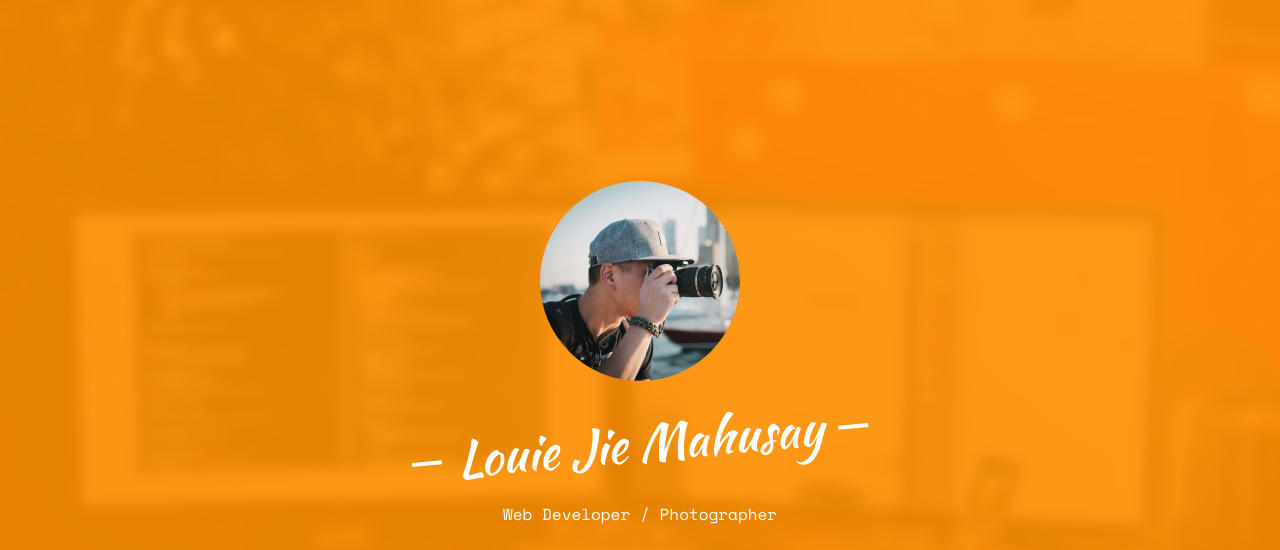
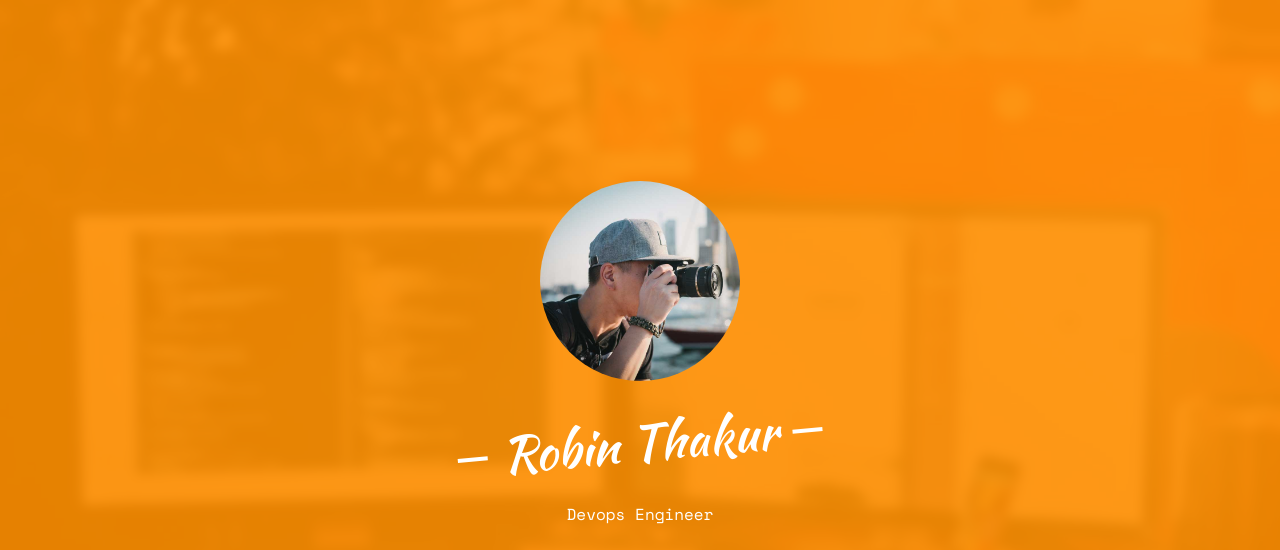
Before and after one commit to robinthakur00/portfolio-website-github-action, a plain HTML site: page index.html in a window 1280 px wide. Shown: the top 550 px of the page. Drawn offline with nearby package versions, Linux system fonts and the light colour scheme; some packages are replaced by stand-ins of ours; no server answers; files whose address does not match are found by name.

Commit message:
all files added

```diff
--- a/index.html
+++ b/index.html
@@ -8,22 +8,6 @@
 	<meta name="description" content="Free HTML5 Website Template by freehtml5.co" />
 	<meta name="keywords" content="free website templates, free html5, free template, free bootstrap, free website template, html5, css3, mobile first, responsive" />
 	<meta name="author" content="freehtml5.co" />
-
-	<!--
-	//////////////////////////////////////////////////////
-
-	FREE HTML5 TEMPLATE
-	DESIGNED & DEVELOPED by FreeHTML5.co
-
-	Website: 		http://freehtml5.co/
-	Email: 			info@freehtml5.co
-	Twitter: 		http://twitter.com/fh5co
-	Facebook: 		https://www.facebook.com/fh5co
-
-	//////////////////////////////////////////////////////
-	 -->
-
-  	<!-- Facebook and Twitter integration -->
 	<meta property="og:title" content=""/>
 	<meta property="og:image" content=""/>
 	<meta property="og:url" content=""/>
@@ -68,8 +52,8 @@
 					<div class="display-t js-fullheight">
 						<div class="display-tc js-fullheight animate-box" data-animate-effect="fadeIn">
 							<div class="profile-thumb" style="background: url(images/user-3.jpg);"></div>
-							<h1><span>Louie Jie Mahusay</span></h1>
-							<h3><span>Web Developer / Photographer</span></h3>
+							<h1><span>Robin Thakur</span></h1>
+							<h3><span>Devops Engineer</span></h3>
 							<p>
 								<ul class="fh5co-social-icons">
 									<li><a href="#"><i class="icon-twitter2"></i></a></li>
```
